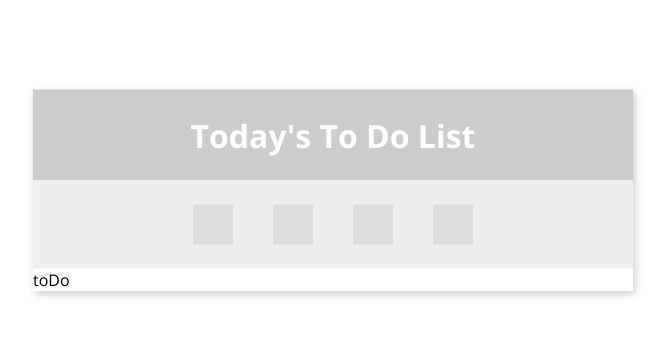
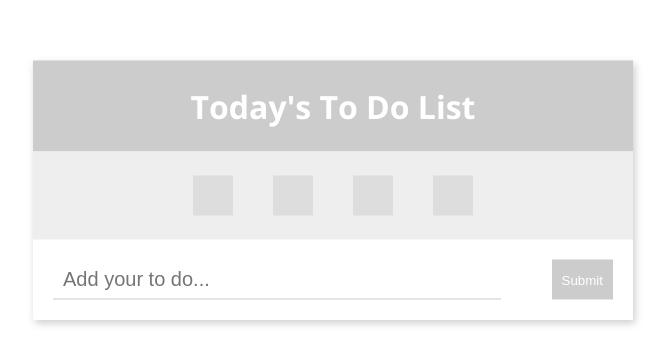
Before and after one commit to ro-ssang/to-do-with-react, a React (Create React App) app: page / in a window 1280 px wide. Shown: the part 210-574 px from the top of the page, without its empty margins (307-976 px from the left). Built offline with nearby package versions, Linux system fonts and the light colour scheme.

Commit message:
Add ToDoForm Component

```diff
--- /dev/null
+++ b/src/components/ToDo/ToDo.js
@@ -0,0 +1,12 @@
+import React from "react";
+
+import Aux from "../../hoc/Auxiliary/Auxiliary";
+import ToDoForm from "./ToDoForm/ToDoForm";
+
+const toDo = (props) => (
+  <Aux>
+    <ToDoForm />
+  </Aux>
+);
+
+export default toDo;
--- /dev/null
+++ b/src/components/ToDo/ToDoForm/ToDoForm.js
@@ -0,0 +1,12 @@
+import React from "react";
+
+import classes from "./ToDoForm.module.css";
+
+const toDoForm = (props) => (
+  <form className={classes.ToDoForm}>
+    <input type="text" placeholder="Add your to do..." />
+    <button>Submit</button>
+  </form>
+);
+
+export default toDoForm;
--- /dev/null
+++ b/src/components/ToDo/ToDoForm/ToDoForm.module.css
@@ -0,0 +1,26 @@
+.ToDoForm {
+  display: flex;
+  justify-content: space-between;
+  align-items: center;
+  padding: 20px 20px;
+}
+
+.ToDoForm input {
+  padding-left: 10px;
+  width: 80%;
+  height: 40px;
+  border: none;
+  border-bottom: 1px solid #ccc;
+  font-size: 20px;
+  box-sizing: border-box;
+  outline: none;
+}
+
+.ToDoForm button {
+  padding: 0 10px;
+  height: 40px;
+  border: none;
+  background: #ccc;
+  color: #fff;
+  cursor: pointer;
+}
--- a/src/containers/App.js
+++ b/src/containers/App.js
@@ -3,6 +3,7 @@ import React, { Component } from "react";
 import classes from "./App.module.css";
 import PageHeader from "../components/PageHeader/PageHeader";
 import ColorPallete from "../components/ColorPallete/ColorPallete";
+import ToDo from "../components/ToDo/ToDo";
 
 class App extends Component {
   render() {
@@ -10,7 +11,7 @@ class App extends Component {
       <div className={classes.App}>
         <PageHeader />
         <ColorPallete />
-        <div>toDo</div>
+        <ToDo />
       </div>
     );
   }
--- /dev/null
+++ b/src/hoc/Auxiliary/Auxiliary.js
@@ -0,0 +1,3 @@
+const aux = (props) => props.children;
+
+export default aux;
```
